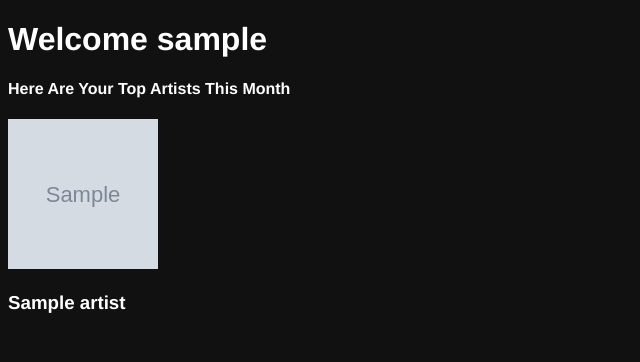
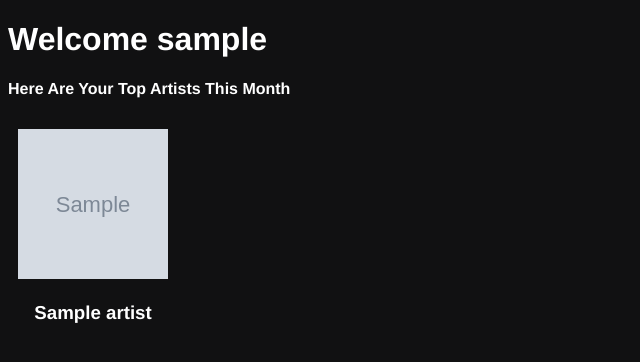
Before and after one commit to tudorhirtopanu/spotify-api-project, a Flask app: template templates/index.html in a window 1280 px wide. Shown: the top 362 px of the page, without its empty margins (0-640 px from the left). Run offline with Flask 3, Linux system fonts and the light colour scheme; the template is opened without the code that fills it: most values are stand-ins (such as "Sample title", 1, 10 or a date in 2020); grey boxes marked "Sample" are stand-in pictures.

Commit message:
display top artists horizonally add scale effect when hovering over artists

```diff
--- a/static/main.css
+++ b/static/main.css
@@ -4,3 +4,19 @@ body{
     font-family: "Circular", "Avenir", "Proxima Nova", "Helvetica Neue", Helvetica, sans-serif;
 
 }
+
+.top-artist-container {
+    display: flex; /* Use flexbox */
+    flex-wrap: wrap; /* Allow items to wrap to the next row when necessary */
+    justify-content: flex-start; /* Align items to the start of the container */
+}
+
+.top-artist {
+    margin: 10px; /* Add some spacing between items */
+    text-align: center; /* Center text within each item */
+    transition: transform 0.2s;
+}
+
+.top-artist:hover {
+    transform: scale(1.1); /* Enlarge the item by 10% on hover */
+}
```
